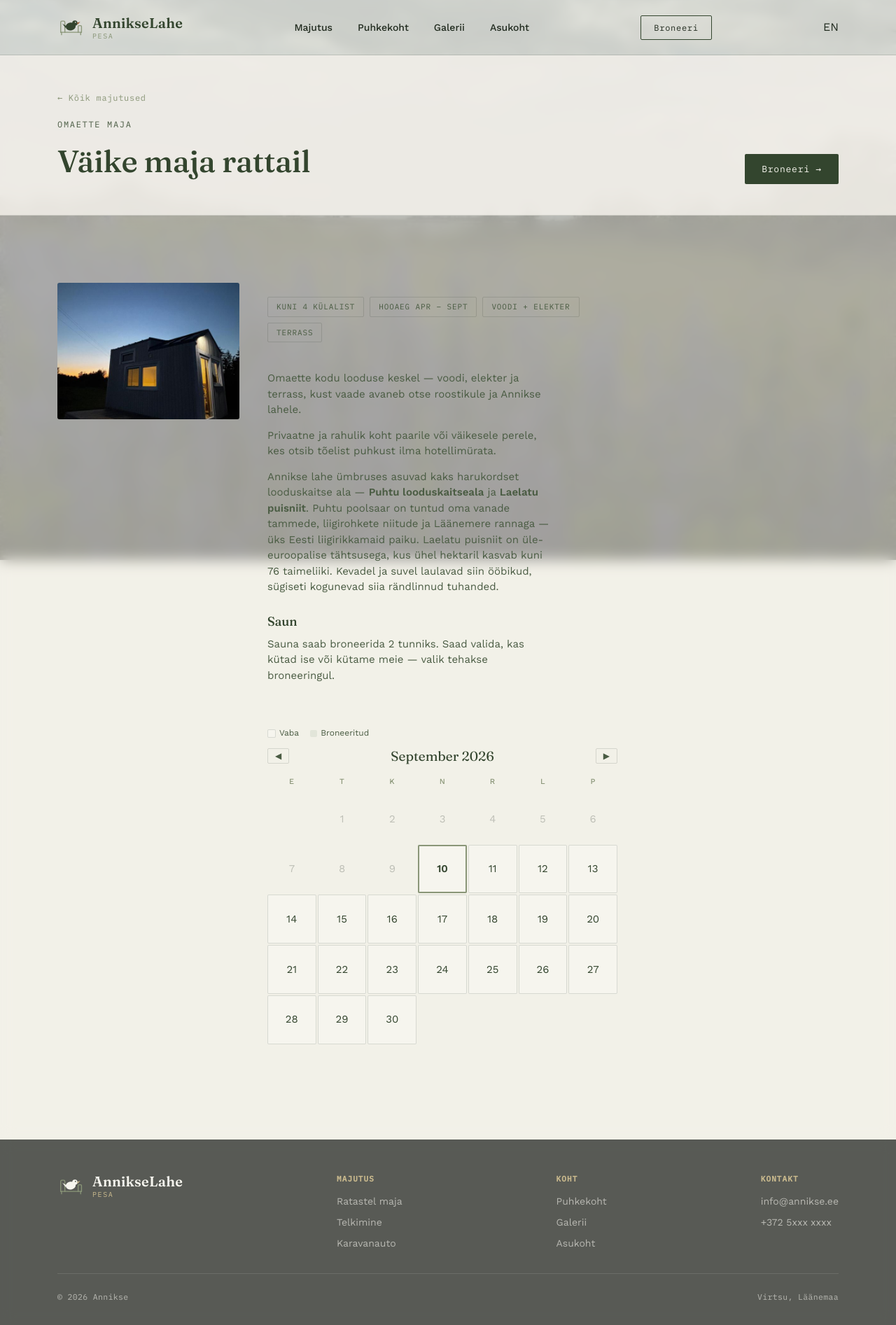
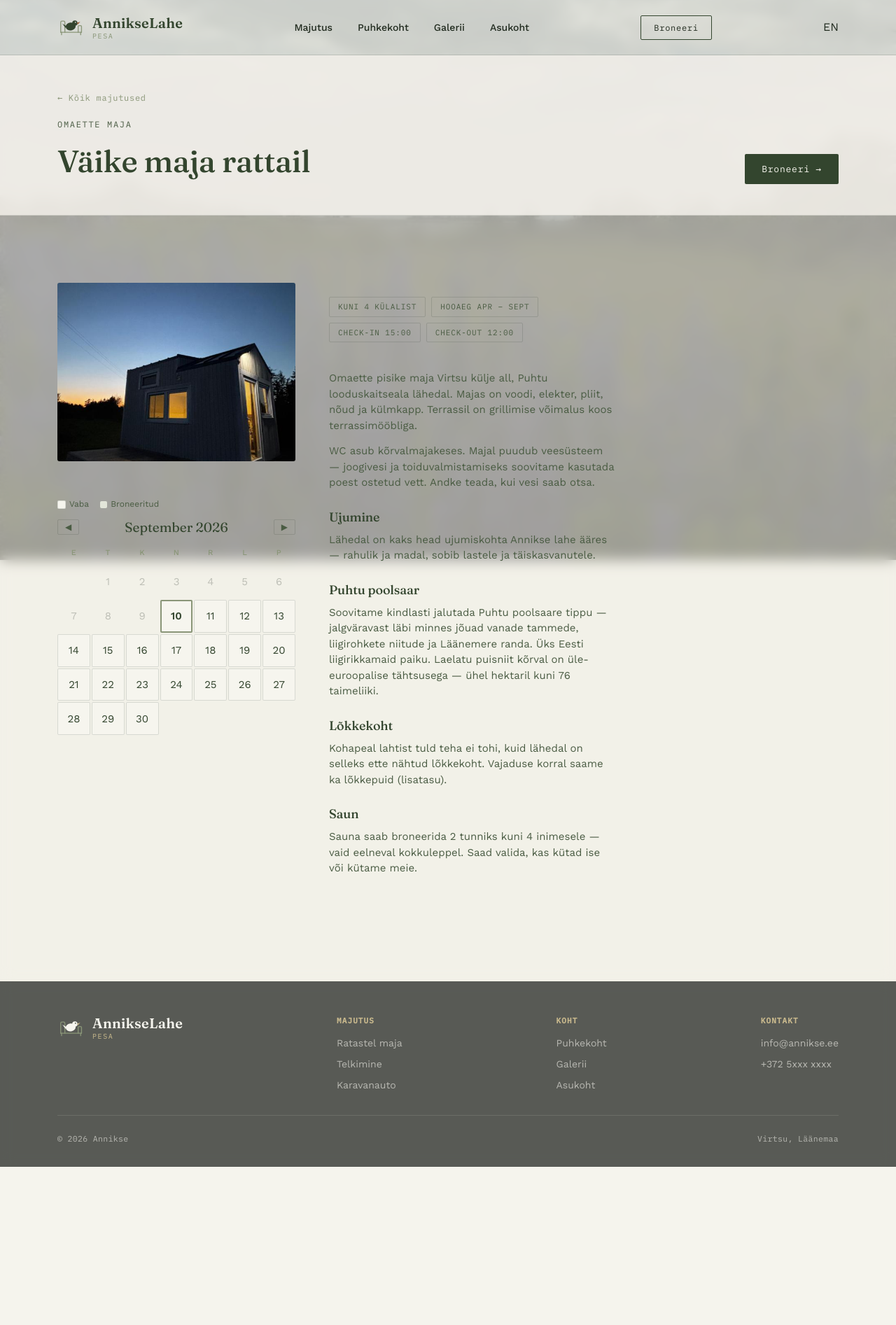
Before and after one commit to m1tsui/wwwannikse, a FastAPI app: page /ee/majutus/vaike-maja in a window 1280 px wide. Shown: the whole page at 70% size. After the commit the page ends 1667 px from the top, so only its background shows below. Run offline with FastAPI, Linux system fonts and the light colour scheme; data that the repository does not hold is empty.

Commit message:
feat: uuenda tutvustustekst text.md põhjal, kalender pildi alla vasakule
Co-Authored-By: Claude Sonnet 4.6 <noreply@anthropic.com>
Claude-Session: https://claude.ai/code/session_017yhzPe9vmkkHmzvgsC2XDu

```diff
--- a/static/styles.css
+++ b/static/styles.css
@@ -685,13 +685,19 @@
     max-width: 800px;
   }
 
-  /* Pilt vasakul (väiksem) + tekst paremal */
+  /* Vasak veerg: pilt + kalender. Parem veerg: tekst */
   .majutus-pilt-kirjeldus {
     display: grid;
-    grid-template-columns: 260px 1fr;
-    gap: 40px;
+    grid-template-columns: 340px 1fr;
+    gap: 48px;
     align-items: start;
     margin-bottom: 40px;
+  }
+
+  .majutus-vasak {
+    display: flex;
+    flex-direction: column;
+    gap: 24px;
   }
 
   .majutus-info {
@@ -1272,10 +1278,11 @@
     }
     .btn-broneeri-header { width: 100%; text-align: center; }
 
-    /* Pilt ja tekst stack'ivad mobiilis */
+    /* Pilt+kalender ja tekst stack'ivad mobiilis */
     .majutus-pilt-kirjeldus {
       grid-template-columns: 1fr;
     }
+    .majutus-vasak { max-width: 400px; }
   }
 
   /* Mobiilis overlay on täisekraaniline */
--- a/templates/et/majutus/vaike-maja.html
+++ b/templates/et/majutus/vaike-maja.html
@@ -64,26 +64,12 @@
       <div class="majutus-tutvustus">
 
         <div class="majutus-pilt-kirjeldus">
-          <div class="majutus-foto">
-            <img src="/static/images/putka.jpg" alt="Väike maja rattail õhtuvalguses">
-          </div>
 
-          <div class="majutus-info">
-            <div class="info-pills">
-              <span class="info-pill">Kuni 4 külalist</span>
-              <span class="info-pill">Hooaeg apr – sept</span>
-              <span class="info-pill">Voodi + elekter</span>
-              <span class="info-pill">Terrass</span>
+          <!-- Vasak veerg: pilt + kalender -->
+          <div class="majutus-vasak">
+            <div class="majutus-foto">
+              <img src="/static/images/putka.jpg" alt="Väike maja rattail õhtuvalguses">
             </div>
-
-            <div class="majutus-kirjeldus">
-              <p>Omaette kodu looduse keskel — voodi, elekter ja terrass, kust vaade avaneb otse roostikule ja Annikse lahele.</p>
-              <p>Privaatne ja rahulik koht paarile või väikesele perele, kes otsib tõelist puhkust ilma hotellimürata.</p>
-              <p>Annikse lahe ümbruses asuvad kaks harukordset looduskaitse ala — <strong>Puhtu looduskaitseala</strong> ja <strong>Laelatu puisniit</strong>. Puhtu poolsaar on tuntud oma vanade tammede, liigirohkete niitude ja Läänemere rannaga — üks Eesti liigirikkamaid paiku. Laelatu puisniit on üle-euroopalise tähtsusega, kus ühel hektaril kasvab kuni 76 taimeliiki. Kevadel ja suvel laulavad siin ööbikud, sügiseti kogunevad siia rändlinnud tuhanded.</p>
-              <h3>Saun</h3>
-              <p>Sauna saab broneerida 2 tunniks. Saad valida, kas kütad ise või kütame meie — valik tehakse broneeringul.</p>
-            </div>
-
             <div class="kalender-plokk">
               <div class="kalender-legend">
                 <span class="kal-legend-vaba">Vaba</span>
@@ -92,6 +78,35 @@
               <div id="kalender"></div>
             </div>
           </div>
+
+          <!-- Parem veerg: tekst -->
+          <div class="majutus-info">
+            <div class="info-pills">
+              <span class="info-pill">Kuni 4 külalist</span>
+              <span class="info-pill">Hooaeg apr – sept</span>
+              <span class="info-pill">Check-in 15:00</span>
+              <span class="info-pill">Check-out 12:00</span>
+            </div>
+
+            <div class="majutus-kirjeldus">
+              <p>Omaette pisike maja Virtsu külje all, Puhtu looduskaitseala lähedal. Majas on voodi, elekter, pliit, nõud ja külmkapp. Terrassil on grillimise võimalus koos terrassimööbliga.</p>
+
+              <p>WC asub kõrvalmajakeses. Majal puudub veesüsteem — joogivesi ja toiduvalmistamiseks soovitame kasutada poest ostetud vett. Andke teada, kui vesi saab otsa.</p>
+
+              <h3>Ujumine</h3>
+              <p>Lähedal on kaks head ujumiskohta Annikse lahe ääres — rahulik ja madal, sobib lastele ja täiskasvanutele.</p>
+
+              <h3>Puhtu poolsaar</h3>
+              <p>Soovitame kindlasti jalutada Puhtu poolsaare tippu — jalgväravast läbi minnes jõuad vanade tammede, liigirohkete niitude ja Läänemere randa. Üks Eesti liigirikkamaid paiku. Laelatu puisniit kõrval on üle-euroopalise tähtsusega — ühel hektaril kuni 76 taimeliiki.</p>
+
+              <h3>Lõkkekoht</h3>
+              <p>Kohapeal lahtist tuld teha ei tohi, kuid lähedal on selleks ette nähtud lõkkekoht. Vajaduse korral saame ka lõkkepuid (lisatasu).</p>
+
+              <h3>Saun</h3>
+              <p>Sauna saab broneerida 2 tunniks kuni 4 inimesele — vaid eelneval kokkuleppel. Saad valida, kas kütad ise või kütame meie.</p>
+            </div>
+          </div>
+
         </div>
 
       </div>
```
